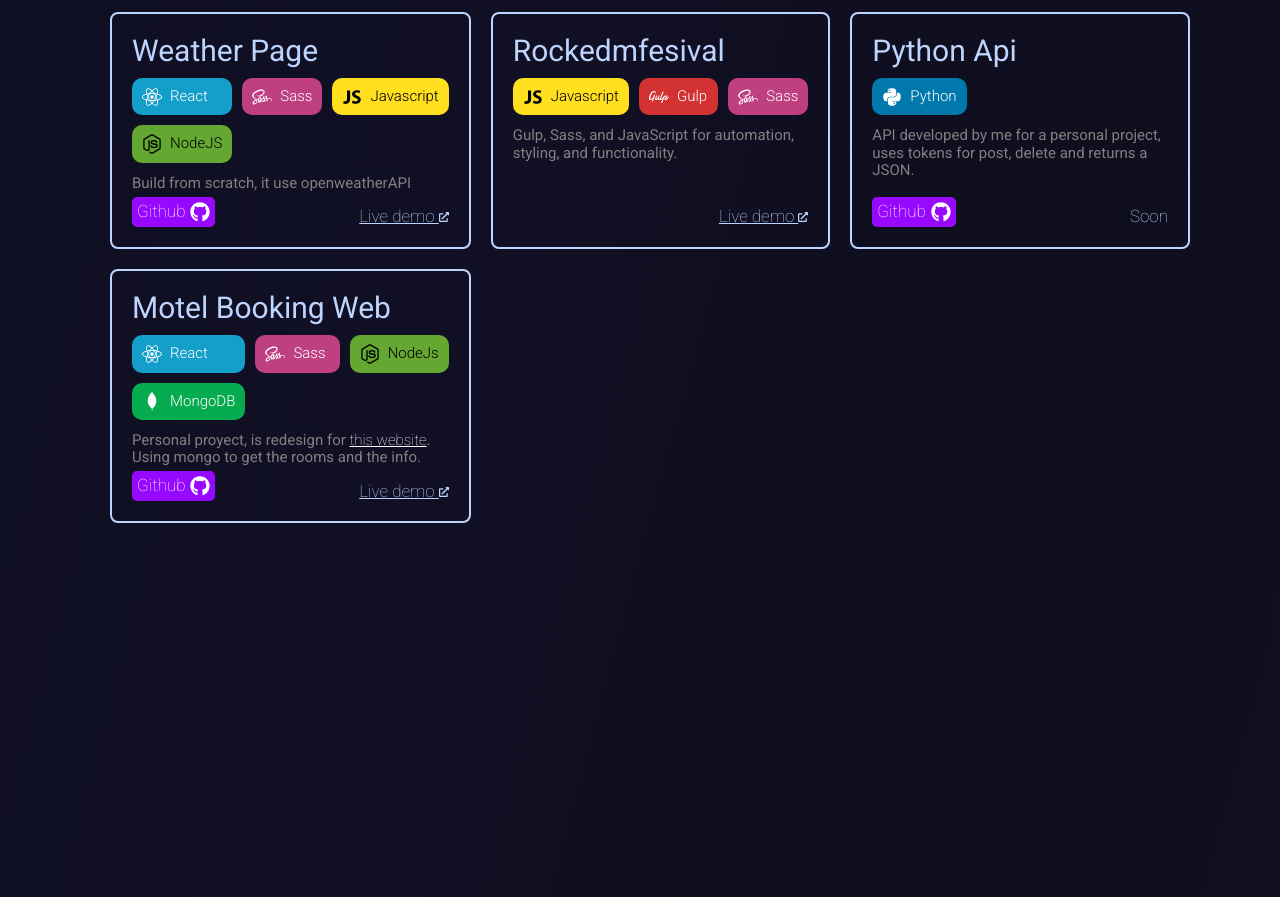
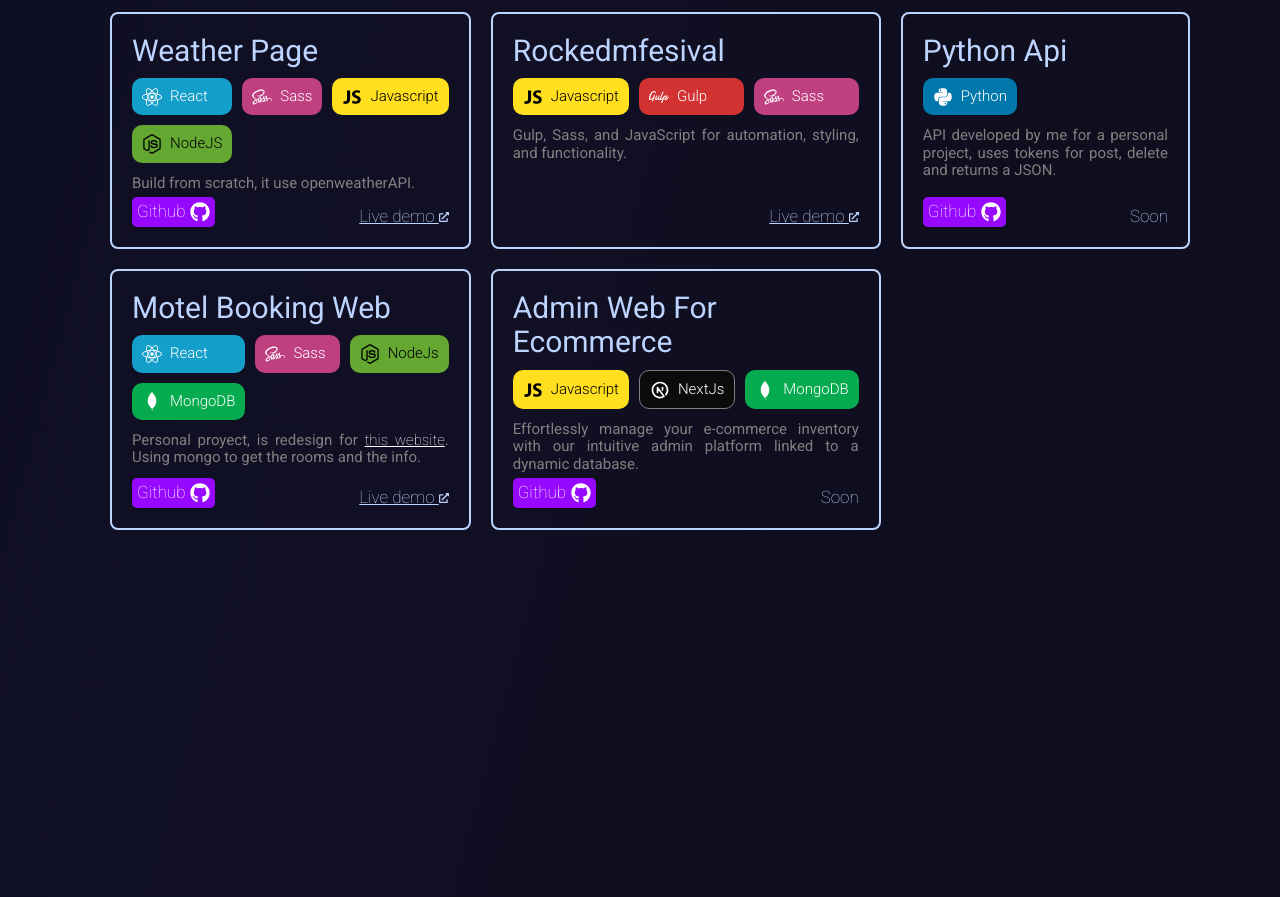
Before and after one commit to tobiasrf22/MiWeb, a React (Create React App) app: page / in a window 1280 px wide. Shown: the part 2620-3517 px from the top of the page. Built offline with nearby package versions, Linux system fonts and the light colour scheme.

Commit message:
added web portfolio
added admin web for ecommerce to portfolio

```diff
--- a/src/components/ui/Portfolio.jsx
+++ b/src/components/ui/Portfolio.jsx
@@ -8,6 +8,7 @@ import { FaPython } from "react-icons/fa";
 import { FaNodeJs } from "react-icons/fa";
 import { FaGithub } from "react-icons/fa";
 import { DiMongodb } from "react-icons/di";
+import { TbBrandNextjs } from "react-icons/tb";
 
 export const Portfolio = () => {
   return (
@@ -34,7 +35,7 @@ export const Portfolio = () => {
               <h4>NodeJS</h4>
             </div>
           </div>
-          <p>Build from scratch, it use openweatherAPI</p>
+          <p>Build from scratch, it use openweatherAPI.</p>
           <a
             className="github"
             target="_blank"
@@ -139,6 +140,40 @@ export const Portfolio = () => {
             Live demo <FaExternalLinkAlt size={10} />
           </a>
         </div>
+        <div className="cardP">
+          <h3>Admin web for ecommerce</h3>
+          <div className="technologies">
+          <div className='tech javascript'>
+                        <IoLogoJavascript size={20} />
+                        <h4>Javascript</h4>
+                    </div>
+            <div className='tech nextjs'>
+                        <TbBrandNextjs size={20} />
+                        <h4>NextJs</h4>
+            </div>
+            <div className='tech mongo'>
+                        <DiMongodb size={20} />
+                        <h4>MongoDB</h4>
+            </div>
+          </div>
+          <p>
+          Effortlessly manage your e-commerce inventory with our intuitive admin platform linked to a dynamic database.
+          </p>
+          <a
+            className="github"
+            target="_blank"
+            href="https://github.com/tobiasrf22/ecommerce-admin"
+          >
+            Github <FaGithub size={20} />
+          </a>
+          <a
+            className="demo soon"
+            target="_blank"
+            href="#"
+          >
+            Soon
+          </a>
+        </div>
       </div>
     </section>
   );
--- a/src/styles/layout/_portfolio.scss
+++ b/src/styles/layout/_portfolio.scss
@@ -68,6 +68,7 @@
     color: grey;
     font-size: 1.5rem;
     margin-bottom: 3.5rem;
+    text-align: justify;
 
     a{
       text-decoration: underline;
```
